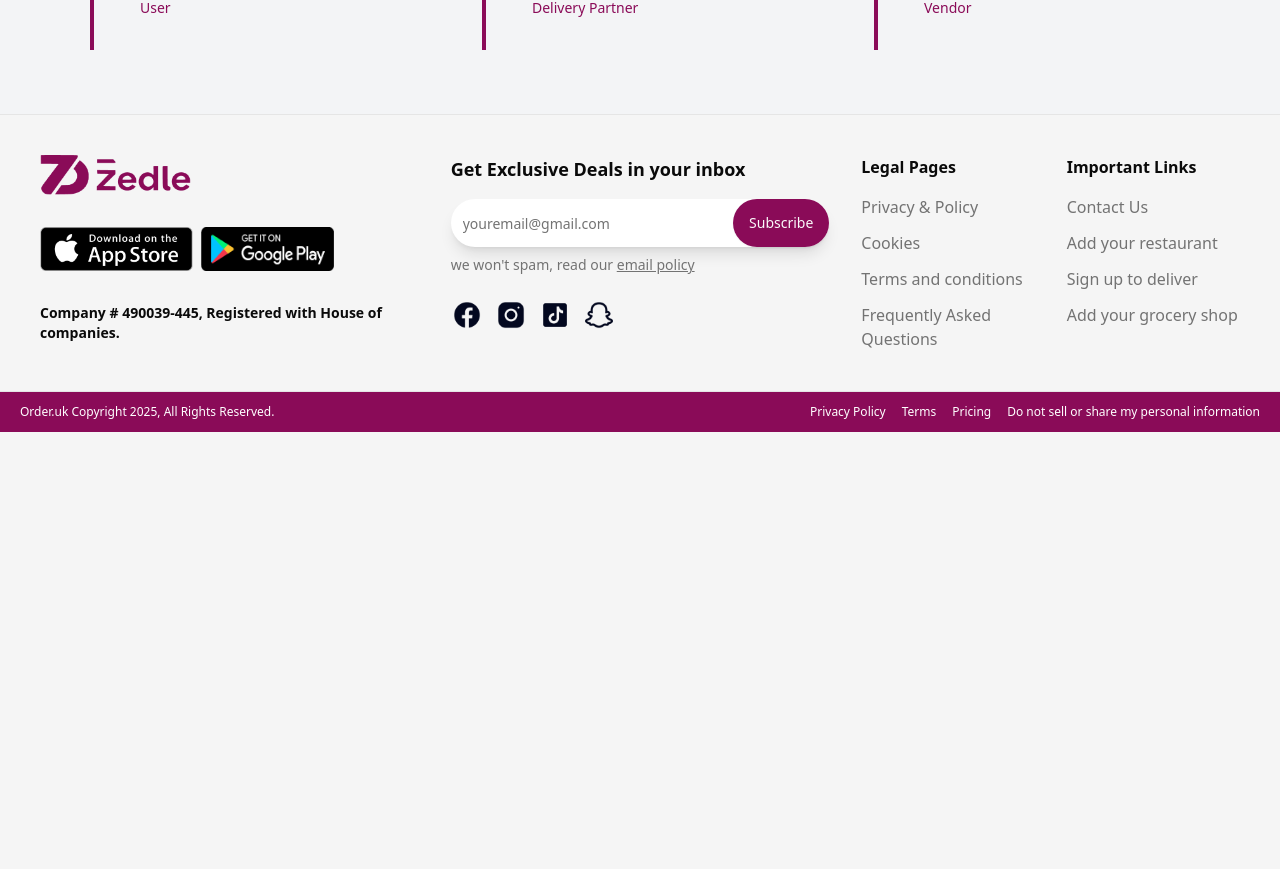
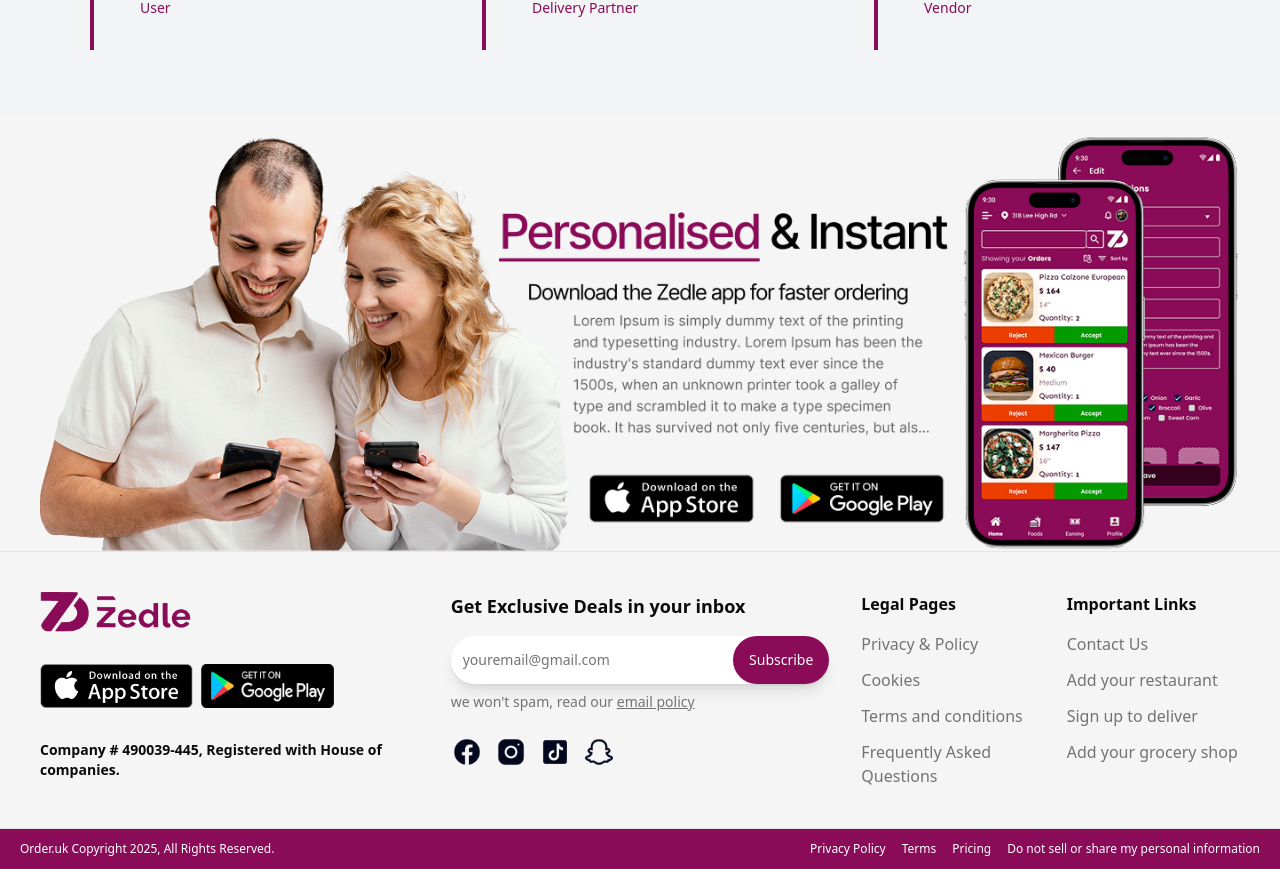
Before and after one commit to react6-flyweis/zedle-ui, a Next.js app: page /vendor/food-delivery in a window 1280 px wide. Shown: the part 1715-2584 px from the top of the page. Before the commit the page ends 2147 px from the top, so only its background shows below. Built offline with nearby package versions, Linux system fonts and the light colour scheme; no server answers; what @mapbox/search-js-core would draw is missing.

Commit message:
feat(vendor:food): integrate VendorFoodPersonalized  to VendorGroceryOrdersPage

```diff
--- a/src/app/vendor/food-delivery/page.tsx
+++ b/src/app/vendor/food-delivery/page.tsx
@@ -1,6 +1,7 @@
 import { Testimonials } from "@/components/testimonials";
 import { FoodHeroSection } from "./components/FoodHeroSection";
 import { FoodOrdersGrid } from "./components/FoodOrdersGrid";
+import { VendorFoodPersonalized } from "./components/VendorFoodPersonalized";
 
 export default function VendorGroceryOrdersPage() {
   return (
@@ -8,6 +9,7 @@ export default function VendorGroceryOrdersPage() {
       <FoodHeroSection />
       <FoodOrdersGrid />
       <Testimonials />
+      <VendorFoodPersonalized />
     </div>
   );
 }
```
